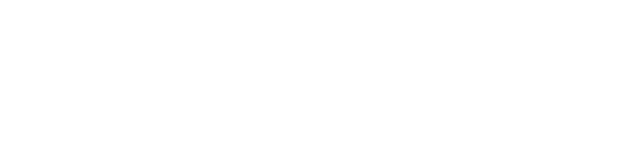
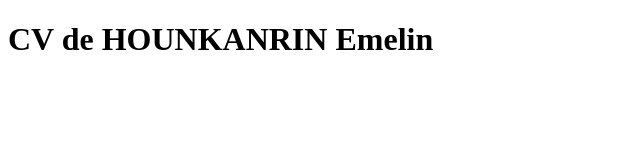
Before and after one commit to emelin27/mon-cv, a plain HTML site: page index.html in a window 1280 px wide. Shown: the whole page, without its empty margins (0-640 px from the left). Drawn offline with Linux system fonts and the light colour scheme.

Commit message:
mise en place de la section titre

```diff
--- a/index.html
+++ b/index.html
@@ -7,6 +7,6 @@
     <title>Document</title>
 </head>
 <body>
-
+    <h1>CV de HOUNKANRIN Emelin</h1>
 </body>
 </html>
```
